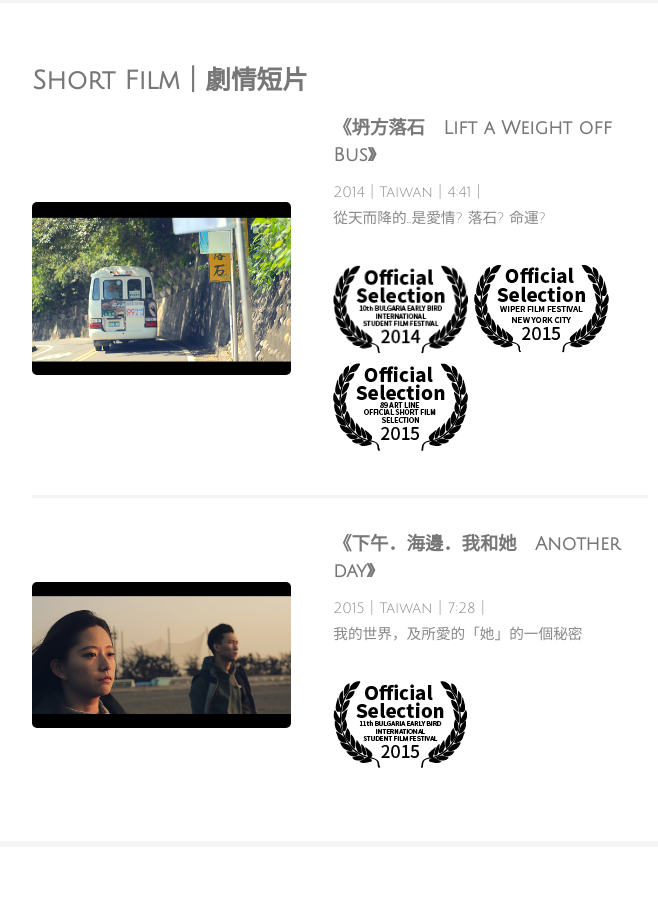
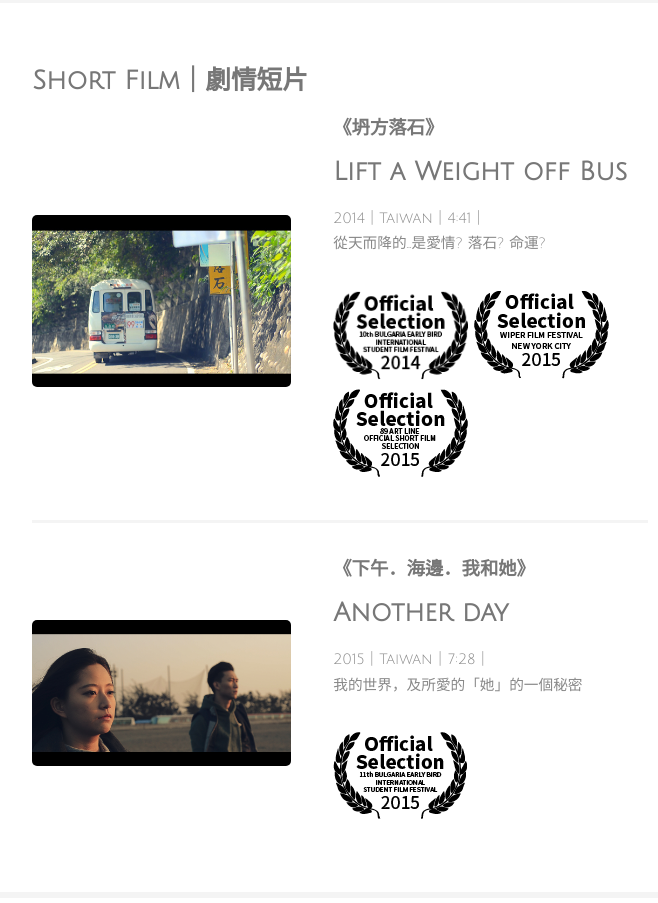
Before and after one commit to helen-yeh/Unnamed_Studio, a plain HTML site: page index.html in a window 1280 px wide. Shown: the part 845-1748 px from the top of the page, without its empty margins (153-811 px from the left). Drawn offline with Linux system fonts and the light colour scheme; a web font is replaced by a local one.

Commit message:
Update index.html

```diff
--- a/index.html
+++ b/index.html
@@ -70,7 +70,8 @@
 										<article>
 											<a href="https://www.youtube.com/watch?v=NQpcQf9QxdI" class="image" target="_blank"><img src="http://helen-yeh.github.io/Unnamed_Studio/images/Rock.jpg" alt="" /></a>
 											<div class="inner">
-												<h4>《坍方落石　Lift a Weight off Bus》</h4>
+												<h4>《坍方落石》</h4>
+												<h3>Lift a Weight off Bus</h3>
 												<p>2014｜Taiwan｜4:41｜<br>
 												從天而降的…是愛情? 落石? 命運?</p>
 												<img src="http://helen-yeh.github.io/Unnamed_Studio/images/10th_EarlyBird2.png" width="135" height="90"/>
@@ -81,7 +82,8 @@
 										<article>
 											<a href="https://www.youtube.com/watch?v=Xaodcvky0k8" class="image" target="_blank"><img src="http://helen-yeh.github.io/Unnamed_Studio/images/Another_day.jpg" alt="" /></a>
 											<div class="inner">
-												<h4>《下午．海邊．我和她　Another day》</h4>
+												<h4>《下午．海邊．我和她》</h4>
+												<h3>Another day</h3>
 												<p>2015｜Taiwan｜7:28｜<br>
 												我的世界，及所愛的「她」的一個秘密</p>
 												<img src="http://helen-yeh.github.io/Unnamed_Studio/images/11th_EarlyBird2.png" width="135" height="90"/>
```
